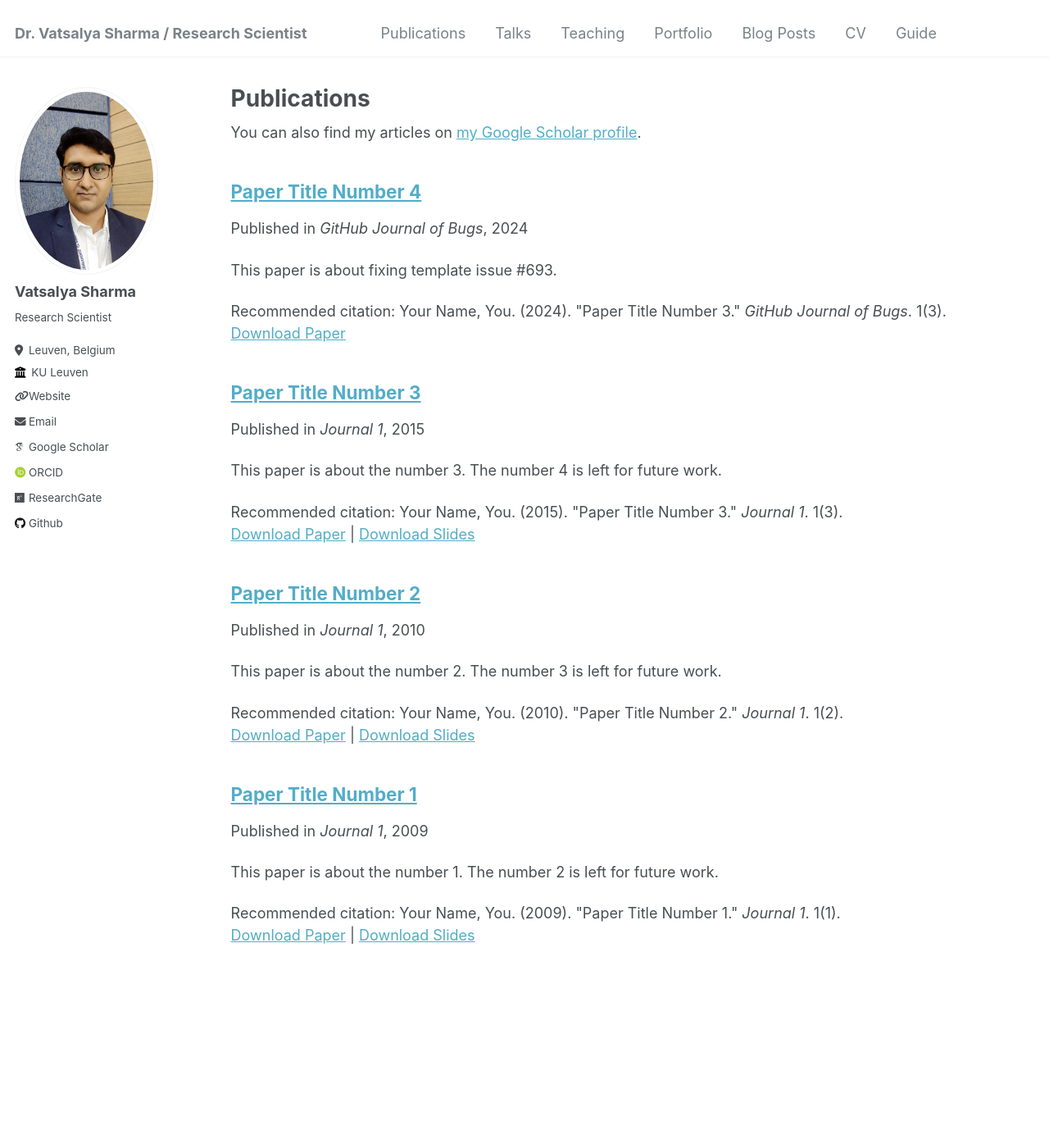
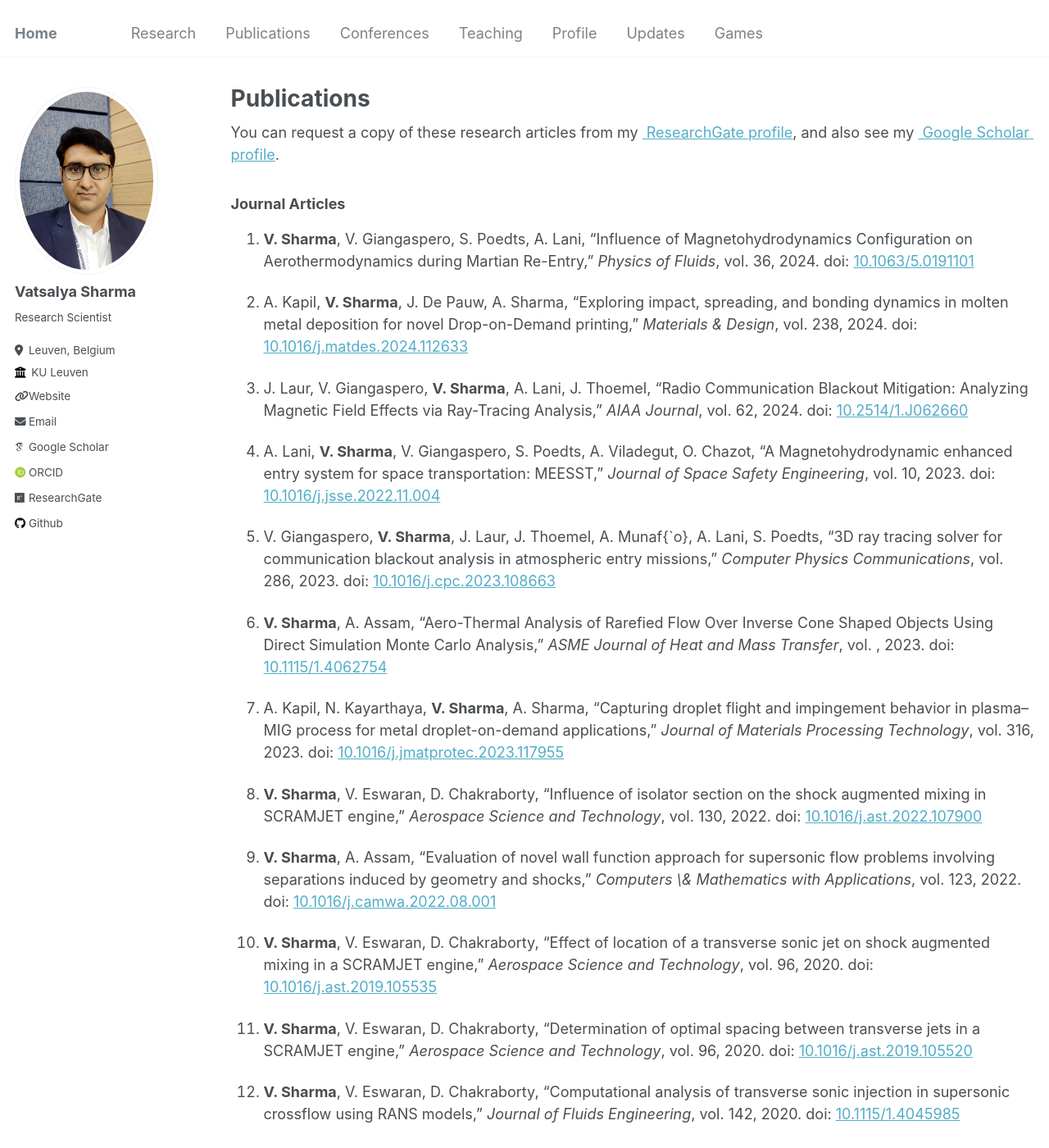
Before and after one commit to vatsalyasharma/vatsalyasharma.github.io, a Jekyll site: the page built from _publications/publications.md, in a window 1280 px wide and 1400 px high. Shown: the whole window at 82% size. Built offline with Jekyll 4.4.1, drawn with Linux system fonts in a browser that asks for light colours; some web fonts are replaced; some of the changed text lies outside the part shown.

Commit message:
Completed publications and talks

```diff
--- a/_config.yml
+++ b/_config.yml
@@ -8,10 +8,10 @@
 
 # Basic Site Settings
 locale                   : "en-US"
-title                    : "Dr. Vatsalya Sharma / Research Scientist"
+title                    : "Home"
 title_separator          : "-"
 name                     : &name "Vatsalya Sharma"
-description              : &description "Reserach Scientist"
+description              : &description "Reserach Scientist "
 url                      : https://vatsalyasharma.github.io # the base hostname & protocol for your site e.g. "https://mmistakes.github.io"
 baseurl                  : "" # the subpath of your site, e.g. "/blog"
 #repository               : "academicpages/academicpages.github.io"
@@ -72,6 +72,7 @@ author:
   xing             : # Username
   youtube          : # Username
   zhihu            : # URL
+
 
 
 # Site Settings
@@ -283,6 +284,7 @@ permalink: /:categories/:title/
 # paginate_path: /page:num/
 timezone: America/Los_Angeles # http://en.wikipedia.org/wiki/List_of_tz_database_time_zones
 
+plugins_dir: _plugins
 
 # Plugins
 plugins:
@@ -291,6 +293,8 @@ plugins:
   - jekyll-gist
   - jekyll-feed
   - jekyll-redirect-from
+  - jekyll-livereload
+
 # mimic GitHub Pages with --safe
 whitelist:
   - jekyll-paginate
@@ -298,6 +302,7 @@ whitelist:
   - jekyll-gist
   - jekyll-feed
   - jemoji
+  - jekyll-livereload
 
 
 # Archives
--- a/_data/navigation.yml
+++ b/_data/navigation.yml
@@ -1,22 +1,22 @@
 # main links links
 main:
+  - title: "Research"
+    url: /portfolio/
+
   - title: "Publications"
     url: /publications/
 
-  - title: "Talks"
+  - title: "Conferences"
     url: /talks/
 
   - title: "Teaching"
     url: /teaching/
 
-  - title: "Portfolio"
-    url: /portfolio/
+  - title: "Profile"
+    url: /cv/
 
-  - title: "Blog Posts"
+  - title: "Updates"
     url: /year-archive/
 
-  - title: "CV"
-    url: /cv/
-
-  - title: "Guide"
+  - title: "Games"
     url: /markdown/
--- /dev/null
+++ b/_layouts/new_archive.html
@@ -0,0 +1,24 @@
+---
+layout: default
+---
+
+{% if page.header.overlay_color or page.header.overlay_image or page.header.image %}
+  {% include page__hero.html %}
+{% endif %}
+
+{% if page.url != "/" and site.breadcrumbs %}
+  {% unless paginator %}
+    {% include breadcrumbs.html %}
+  {% endunless %}
+{% endif %}
+
+<div id="main" role="main">
+  {% include sidebar.html %}
+
+  <div class="archive">
+    {% unless page.header.overlay_color or page.header.overlay_image %}
+      <h1 class="page__title">{{ page.title }}</h1>
+    {% endunless %}
+    {{ content }}
+  </div>
+</div>
--- a/_pages/publications.md
+++ b/_pages/publications.md
@@ -4,13 +4,7 @@ title: "Publications"
 permalink: /publications/
 author_profile: true
 ---
+### Journal Articles
+# Articles
 
-{% if site.author.googlescholar %}
-  <div class="wordwrap">You can also find my articles on <a href="{{site.author.googlescholar}}">my Google Scholar profile</a>.</div>
-{% endif %}
-
-{% include base_path %}
-
-{% for post in site.publications reversed %}
-  {% include archive-single.html %}
-{% endfor %}
+Publications are in _publications/publications.md
--- /dev/null
+++ b/_plugins/custom_include.rb
@@ -0,0 +1,19 @@
+module Jekyll
+  class CustomIncludeTag < Liquid::Tag
+    def initialize(tag_name, markup, tokens)
+      super
+      @file = markup.strip
+    end
+
+    def render(context)
+      file_path = File.join(context.registers[:site].source, @file)
+      if File.exist?(file_path)
+        File.read(file_path)
+      else
+        "File not found: #{@file}"
+      end
+    end
+  end
+end
+
+Liquid::Template.register_tag('custom_include', Jekyll::CustomIncludeTag)
--- a/_publications/2009-10-01-paper-title-number-1.md
+++ /dev/null
@@ -1,13 +0,0 @@
----
-title: "Paper Title Number 1"
-collection: publications
-permalink: /publication/2009-10-01-paper-title-number-1
-excerpt: 'This paper is about the number 1. The number 2 is left for future work.'
-date: 2009-10-01
-venue: 'Journal 1'
-slidesurl: 'http://academicpages.github.io/files/slides1.pdf'
-paperurl: 'http://academicpages.github.io/files/paper1.pdf'
-citation: 'Your Name, You. (2009). &quot;Paper Title Number 1.&quot; <i>Journal 1</i>. 1(1).'
----
-
-The contents above will be part of a list of publications, if the user clicks the link for the publication than the contents of section will be rendered as a full page, allowing you to provide more information about the paper for the reader. When publications are displayed as a single page, the contents of the above "citation" field will automatically be included below this section in a smaller font.
--- a/_publications/2010-10-01-paper-title-number-2.md
+++ /dev/null
@@ -1,13 +0,0 @@
----
-title: "Paper Title Number 2"
-collection: publications
-permalink: /publication/2010-10-01-paper-title-number-2
-excerpt: 'This paper is about the number 2. The number 3 is left for future work.'
-date: 2010-10-01
-venue: 'Journal 1'
-slidesurl: 'http://academicpages.github.io/files/slides2.pdf'
-paperurl: 'http://academicpages.github.io/files/paper2.pdf'
-citation: 'Your Name, You. (2010). &quot;Paper Title Number 2.&quot; <i>Journal 1</i>. 1(2).'
----
-
-The contents above will be part of a list of publications, if the user clicks the link for the publication than the contents of section will be rendered as a full page, allowing you to provide more information about the paper for the reader. When publications are displayed as a single page, the contents of the above "citation" field will automatically be included below this section in a smaller font.
--- a/_publications/2015-10-01-paper-title-number-3.md
+++ /dev/null
@@ -1,13 +0,0 @@
----
-title: "Paper Title Number 3"
-collection: publications
-permalink: /publication/2015-10-01-paper-title-number-3
-excerpt: 'This paper is about the number 3. The number 4 is left for future work.'
-date: 2015-10-01
-venue: 'Journal 1'
-slidesurl: 'http://academicpages.github.io/files/slides3.pdf'
-paperurl: 'http://academicpages.github.io/files/paper3.pdf'
-citation: 'Your Name, You. (2015). &quot;Paper Title Number 3.&quot; <i>Journal 1</i>. 1(3).'
----
-
-The contents above will be part of a list of publications, if the user clicks the link for the publication than the contents of section will be rendered as a full page, allowing you to provide more information about the paper for the reader. When publications are displayed as a single page, the contents of the above "citation" field will automatically be included below this section in a smaller font.
--- a/_publications/2024-02-17-paper-title-number-4.md
+++ /dev/null
@@ -1,12 +0,0 @@
----
-title: "Paper Title Number 4"
-collection: publications
-permalink: /publication/2024-02-17-paper-title-number-4
-excerpt: 'This paper is about fixing template issue #693.'
-date: 2024-02-17
-venue: 'GitHub Journal of Bugs'
-paperurl: 'http://academicpages.github.io/files/paper3.pdf'
-citation: 'Your Name, You. (2024). &quot;Paper Title Number 3.&quot; <i>GitHub Journal of Bugs</i>. 1(3).'
----
-
-The contents above will be part of a list of publications, if the user clicks the link for the publication than the contents of section will be rendered as a full page, allowing you to provide more information about the paper for the reader. When publications are displayed as a single page, the contents of the above "citation" field will automatically be included below this section in a smaller font.
--- /dev/null
+++ b/_publications/publications.md
@@ -0,0 +1,36 @@
+---
+title: "Publications"
+permalink: /publications/
+layout: new_archive
+---
+<div class="wordwrap">You can request a copy of these research articles from my <a href="{{site.author.researchgate}}"> ResearchGate profile</a>, and also see my <a href="{{site.author.googlescholar}}"> Google Scholar profile</a>.</div>
+
+### Journal Articles
+
+1. **V. Sharma**, V. Giangaspero, S. Poedts, A. Lani, “Influence of Magnetohydrodynamics Configuration on Aerothermodynamics during Martian Re-Entry,” *Physics of Fluids*, vol. 36, 2024. doi: [10.1063/5.0191101](https://doi.org/10.1063/5.0191101)
+
+2. A. Kapil, **V. Sharma**, J. De Pauw, A. Sharma, “Exploring impact, spreading, and bonding dynamics in molten metal deposition for novel Drop-on-Demand printing,” *Materials & Design*, vol. 238, 2024. doi: [10.1016/j.matdes.2024.112633](https://doi.org/10.1016/j.matdes.2024.112633)
+
+3. J. Laur, V. Giangaspero, **V. Sharma**, A. Lani, J. Thoemel, “Radio Communication Blackout Mitigation: Analyzing Magnetic Field Effects via Ray-Tracing Analysis,” *AIAA Journal*, vol. 62, 2024. doi: [ 10.2514/1.J062660](https://doi.org/ 10.2514/1.J062660)
+
+4. A. Lani, **V. Sharma**, V. Giangaspero, S. Poedts, A. Viladegut, O. Chazot, “A Magnetohydrodynamic enhanced entry system for space transportation: MEESST,” *Journal of Space Safety Engineering*, vol. 10, 2023. doi: [10.1016/j.jsse.2022.11.004](https://doi.org/10.1016/j.jsse.2022.11.004)
+
+5. V. Giangaspero, **V. Sharma**, J. Laur, J. Thoemel, A. Munaf{\`o}, A. Lani, S. Poedts, “3D ray tracing solver for communication blackout analysis in atmospheric entry missions,” *Computer Physics Communications*, vol. 286, 2023. doi: [10.1016/j.cpc.2023.108663](https://doi.org/10.1016/j.cpc.2023.108663)
+
+6. **V. Sharma**, A. Assam, “Aero-Thermal Analysis of Rarefied Flow Over Inverse Cone Shaped Objects Using Direct Simulation Monte Carlo Analysis,” *ASME Journal of Heat and Mass Transfer*, vol. , 2023. doi: [10.1115/1.4062754](https://doi.org/10.1115/1.4062754)
+
+7. A. Kapil, N. Kayarthaya, **V. Sharma**, A. Sharma, “Capturing droplet flight and impingement behavior in plasma--MIG process for metal droplet-on-demand applications,” *Journal of Materials Processing Technology*, vol. 316, 2023. doi: [10.1016/j.jmatprotec.2023.117955](https://doi.org/10.1016/j.jmatprotec.2023.117955)
+
+8. **V. Sharma**, V. Eswaran, D. Chakraborty, “Influence of isolator section on the shock augmented mixing in SCRAMJET engine,” *Aerospace Science and Technology*, vol. 130, 2022. doi: [10.1016/j.ast.2022.107900](https://doi.org/10.1016/j.ast.2022.107900)
+
+9. **V. Sharma**, A. Assam, “Evaluation of novel wall function approach for supersonic flow problems involving separations induced by geometry and shocks,” *Computers \& Mathematics with Applications*, vol. 123, 2022. doi: [10.1016/j.camwa.2022.08.001](https://doi.org/10.1016/j.camwa.2022.08.001)
+
+10. **V. Sharma**, V. Eswaran, D. Chakraborty, “Effect of location of a transverse sonic jet on shock augmented mixing in a SCRAMJET engine,” *Aerospace Science and Technology*, vol. 96, 2020. doi: [10.1016/j.ast.2019.105535](https://doi.org/10.1016/j.ast.2019.105535)
+
+11. **V. Sharma**, V. Eswaran, D. Chakraborty, “Determination of optimal spacing between transverse jets in a SCRAMJET engine,” *Aerospace Science and Technology*, vol. 96, 2020. doi: [10.1016/j.ast.2019.105520](https://doi.org/10.1016/j.ast.2019.105520)
+
+12. **V. Sharma**, V. Eswaran, D. Chakraborty, “Computational analysis of transverse sonic injection in supersonic crossflow using RANS models,” *Journal of Fluids Engineering*, vol. 142, 2020. doi: [10.1115/1.4045985](https://doi.org/10.1115/1.4045985)
+
+13. **V. Sharma**, V. Eswaran, D. Chakraborty, “Effect of fuel-jet injection angle variation on the overall performance of a SCRAMJET engine,” *Aerospace Science and Technology*, vol. 100, 2020. doi: [10.1016/j.ast.2020.105786](https://doi.org/10.1016/j.ast.2020.105786)
+
+14. A. Assam, N. Narayan Kalkote, **V. Sharma**, V. Eswaran, “An automatic wall treatment for Spalart--Allmaras turbulence model,” *Journal of Fluids Engineering*, vol. 140, 2018. doi: [10.1115/1.4039087](https://doi.org/10.1115/1.4039087)
--- /dev/null
+++ b/_talks/talks.md
@@ -0,0 +1,47 @@
+---
+title: "Talks"
+permalink: /talks/
+layout: new_archive
+---
+<div class="wordwrap">You can request a copy of my AIAA conference proceedings from my <a href="{{site.author.researchgate}}"> ResearchGate profile</a>.</div>
+
+1. **V. Sharma**, V. Giangaspero, S. Poedts, A. Lani, “Validation and Verification of the Implicit Thermo-Chemical Non-Equilibrium CFD Solver in COOLFluiD with PLATO ,” *AIAA SciTech 2024*, 2024.  doi: [10.2514/6.2024-2728](https://doi.org/10.2514/6.2024-2728)
+
+2. **V. Sharma**, V. Eswaran, D. Chakraborty, “ Numerical Study of Maneuverability Control in High-Speed Aero-vehicles Using Transverse Sonic Jet Injectors,” *AIAA SciTech 2024*, 2024.  doi: [10.2514/6.2024-0699](https://doi.org/10.2514/6.2024-0699)
+
+3. A. Kapil, **V. Sharma**, J. De Pauw, A. Sharma, “ A novel molten metal deposition-based additive manufacturing
+technique for aluminum alloys ,” *Proceedings of the 76th IIW Annual Assembly and Intl. Conf. on Welding and Joining*, 2023.
+
+4. **V. Sharma**, V. Eswaran, D. Chakraborty, “Development and Validation of Jatayu--an In-House CFD solver for High-Speed Aerospace Applications,” *AIAA Aviation 2022 Forum*, 2022.  doi: [10.2514/6.2022-3224](https://doi.org/10.2514/6.2022-3224)
+
+5. A. Kapil, N. Kayarthaya, **V. Sharma**, A. Sharma, “Controlled Droplet-on-Demand Deposition in Plasma–MIG Process: A Numerical Simulation Study,” *International Conference on Welding and Joining*, Kyoto Japan, 2022.
+
+6. J. Giacomelli, H. G., **V. Sharma**, A. Lani, N. Donaldson, M. Kim, “Numerical Rebuilding of Magnetic Heat Flux Control Experiments For Re-Entry Vehicles By Enhanced Mhd Simulation Tools,” *2nd International Conference on Flight Vehicles, Aerothermodynamics and Re-entry Missions & Engineering (FAR)*, Heilbronn, Germany, Jun 26-30, 2022.
+
+7. J. Laur, V. Giangaspero, **V. Sharma**, A. Lani, N. Donaldson, M. Kim, J. Thoemel, “The Effect of An Applied Magnetic Field Onto Re-Entry Radio Communication Blackout,” *2nd International Conference on Flight Vehicles, Aerothermodynamics and Re-entry Missions & Engineering (FAR)*, Heilbronn, Germany, Jun 26-30, 2022.
+
+8. V. Giangaspero, **V. Sharma**, A. Lani, S. Poedts, “Development of Three-Dimensional Ray Tracing Solver for Communication Blackout in Atmospheric Entries,” *Proceedings of International Conference on Computational Fluid Dynamics (ICCFD) 2022*, Hawaii, USA, July 6-10, 2022.
+
+9. **V. Sharma**, J. Giacomelli, N. Donaldson, A. Lani, M. Kim, H. G, “Numerical Modelling Verification for Re-entry Vehicles using Enhanced MHD Simulation Tools,” *International Astronautical Congress 2022*, Paris, France, September 19-24, 2022.
+
+10. **V. Sharma**, J. Giacomelli, N. Donaldson, A. Lani, M. Kim, H. G, “Assessment of CFD Capabilities of Various In-House Solvers for Modeling Argon Plasma MHD Experiments,” *9th International Workshop on Radiation of High Temperature for Space Missions*, 2022.
+
+11. **V. Sharma**, A. A, V. Eswaran, “Investigation Of Turbulent Mixing Layer With Compressibility Corrections For RANS Models,” *Proceedings of International Conference on Computational Fluid Dynamics (ICCFD)*, Barcelona, Spain, July 6-10, 2018.
+
+12. **V. Sharma**, D. Chakraborty, V. Eswaran, “Computational Study of Sonic Injection in Supersonic Crossflow,” *Proceedings of the 7th International and 45th National Conference on Fluid Mechanics and Fluid Power (FMFP)*, IIT Bombay, Mumbai, India, December 10-12, 2018.
+
+13. **V. Sharma**, A. Assam, V. Eswaran, “Numerical Simulation of Turbulent High-Speed Plane Jets- A Validation with Experimental Results,” *Proceedings of the 24th National and 2nd International ISHMT-ASTFE Heat and Mass Transfer Conference (IHMTC-2017)*, Hyderabad, India, December 27-30, 2017.  doi: [10.1615/IHMTC-2017.1220](https://doi.org/10.1615/IHMTC-2017.1220)
+
+14. A. Chandra, **V. Sharma**, A. Assam, V. Eswaran, “Performance Of Convective Schemes In Density-Based Solver,” *Proceedings of the 24th National and 2nd International ISHMT-ASTFE Heat and Mass Transfer Conference (IHMTC-2017)*, Hyderabad, India, December 27-30, 2017.  doi: [10.1615/IHMTC-2017.10](https://doi.org/10.1615/IHMTC-2017.10)
+
+15. **V. Sharma**, A. Assam, V. Eswaran, “Development of All Speed Three-Dimensional Computational Fluid Dynamics Solver For Unstructured Grids”,” *Proceedings of the 6th International and 43rd National Conference on Fluid Mechanics and Fluid Power *, MNNITA, Allahabad, U.P., India, December 15-17, 2016.
+
+16. **V. Sharma**, R. Banerjee, “GPU parallelization of 3D CFD solver for application in LES,” *at IUTAM Symposium on Advances in Computation, Modeling and Control of Transitional and Turbulent Flows*, Goa, India, December 12-15, 2014.
+
+17. K. Ravitej, **V. Sharma**, N. Sivadasan, R. Banerjee, “Parallel AMG solver for three-dimensional unstructured grids using GPU”, *at 2014 21st International Conference on High-Performance Computing (HiPC), Goa, India*, December 17-21 , 2014.
+
+---
+
+### Talks
+
+Throughout my research career, I have regularly presented my work to a diverse audience, as I love to disseminate my research and engage in discussion with the audience. These talks are apart from the ones listed above. I have not listed them, as I did not take the permission to do the same.
```
Also changed, not shown: Gemfile (+6 -4 lines), _pages/about.md (+17 -27 lines), _talks/2012-03-01-talk-1.md (deleted, +0 -11 lines), _talks/2013-03-01-tutorial-1.md (deleted, +0 -13 lines), _talks/2014-02-01-talk-2.md (deleted, +0 -13 lines), _talks/2014-03-01-talk-3.md (deleted, +0 -11 lines).
